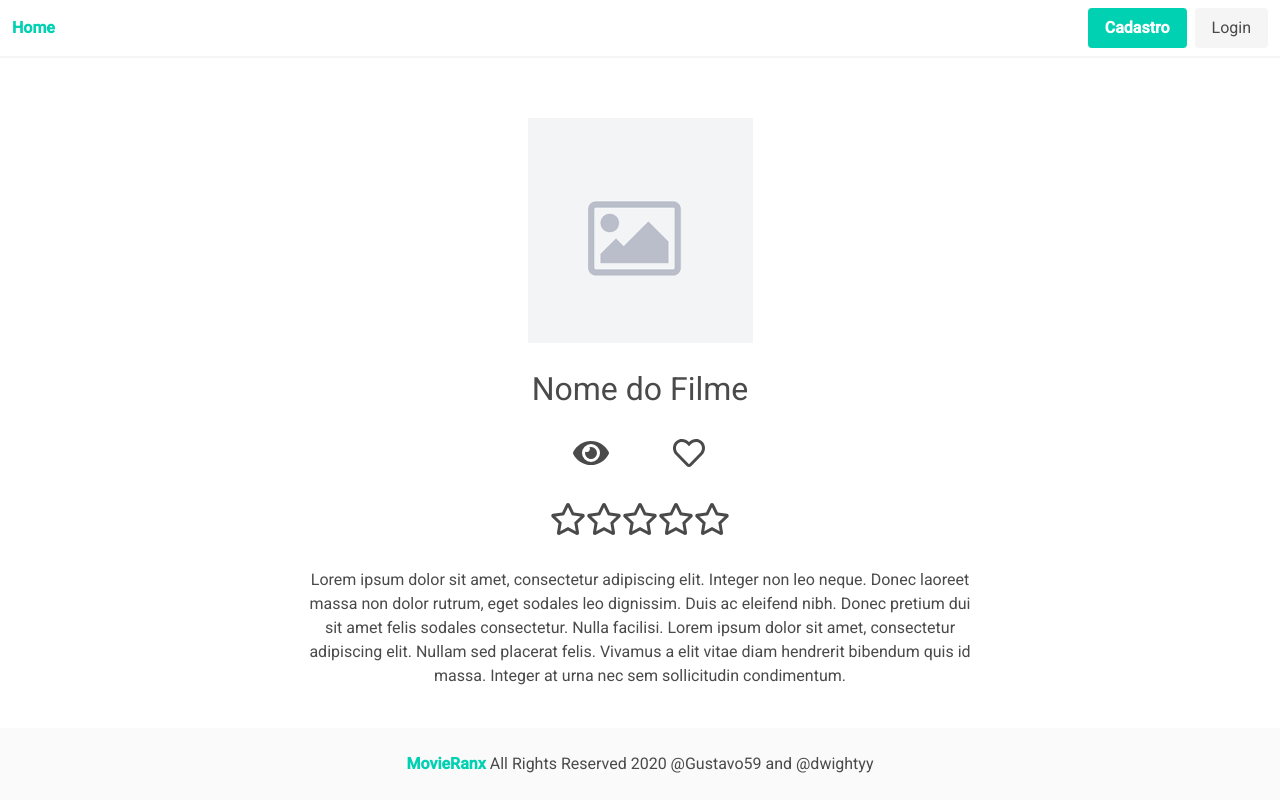
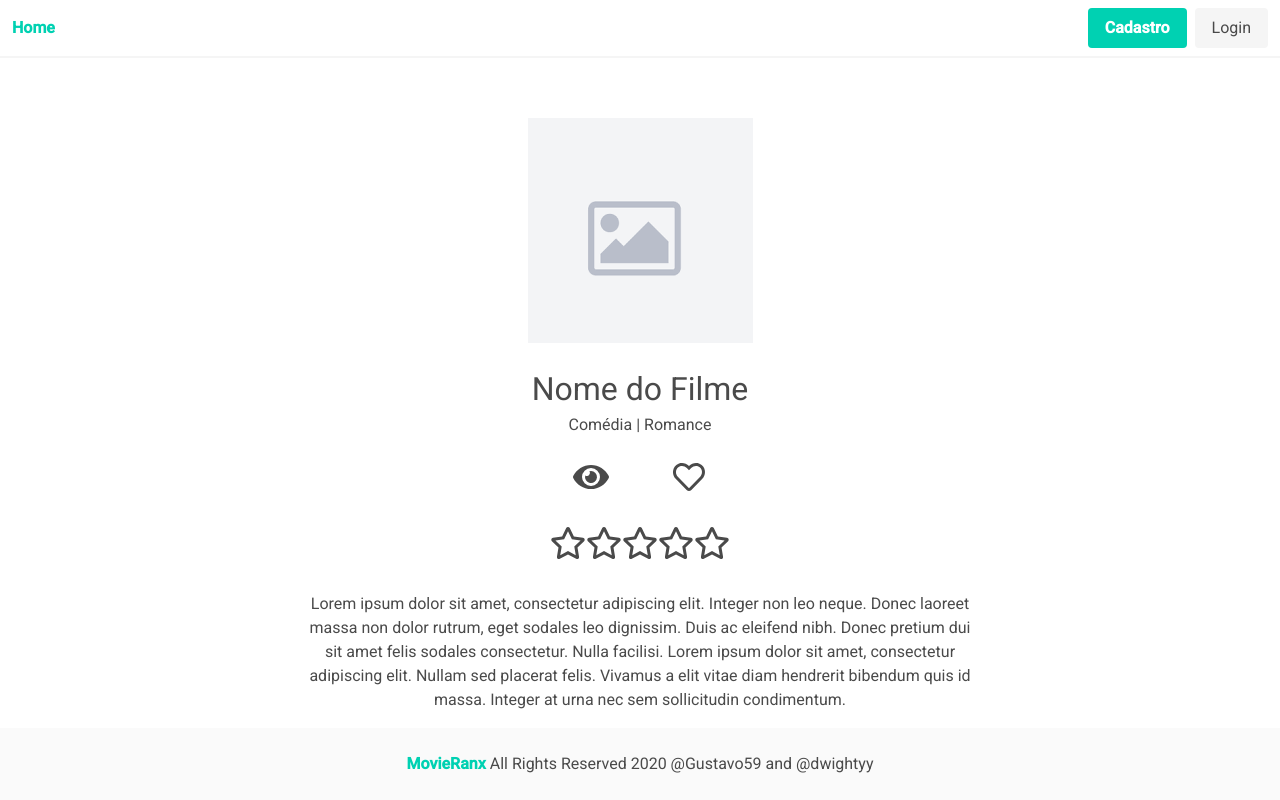
Before and after one commit to Gustavo59/Angular-Movieranx, an Angular app: page /movie/1 in a window 1280 px wide. Built offline with nearby package versions, Linux system fonts and the light colour scheme.

Commit message:
Subindo progresso atual

```diff
--- a/src/app/movie/movie.component.html
+++ b/src/app/movie/movie.component.html
@@ -5,6 +5,12 @@
         <img src="../../assets/image-not-found.png">
       </a>
       <h2 id="movie_name">Nome do Filme</h2>
+      <!-- <div *ngFor="let genero of generos">
+        <p> {{genero}}</p>
+      </div> -->
+      <div>
+        <p> Comédia | Romance</p>
+      </div>
     </div>
   </div>
   <div class="columns is-mobile is-centered has-text-centered">
```
